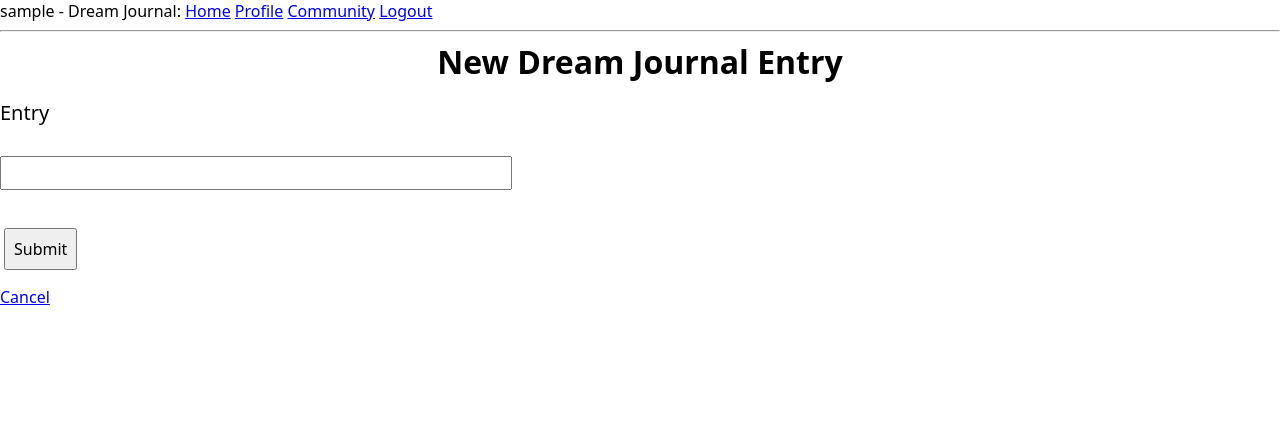
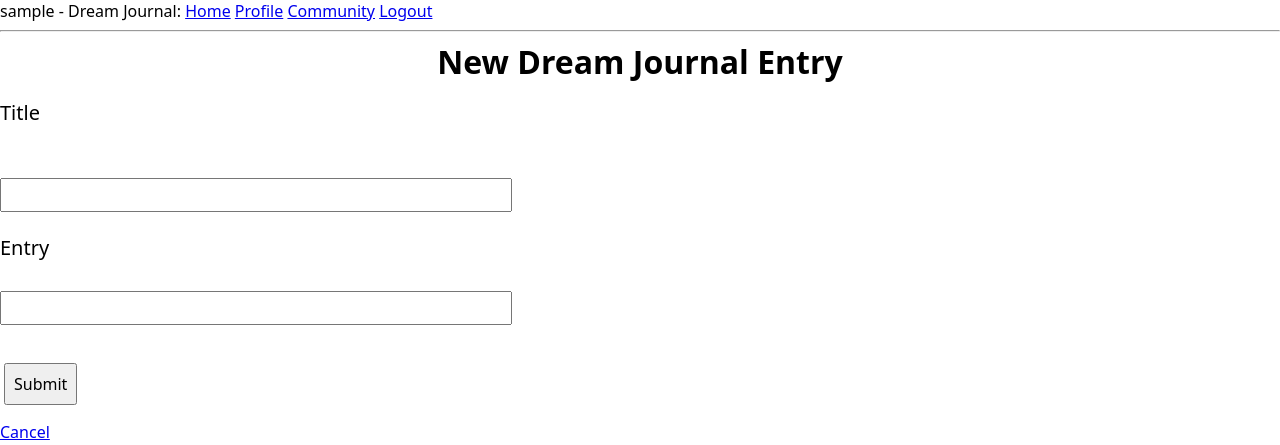
Before and after one commit to caseyjohn47/flask-dream-journal, a Flask app: page /new_entry in a window 1280 px wide. Shown: the top 445 px of the page. Run offline with Flask 2, Linux system fonts and the light colour scheme; the visitor is signed in with stand-in values (Sample User, id 1); data comes from the database, SQL or seed files in the repository.

Commit message:
added titles to dreams

```diff
--- a/app/forms.py
+++ b/app/forms.py
@@ -12,12 +12,14 @@ class LoginForm(FlaskForm):
 
 # Form for a new journal entry
 class NewEntryForm(FlaskForm):
-    entry = StringField('Entry', validators=[DataRequired(), Length(max=140)])
+    title = StringField('Title', validators=[DataRequired(), Length(max=50)])
+    entry = StringField('Entry', validators=[DataRequired(), Length(max=1000)])
     submit = SubmitField('Submit')
 
 # Form for editing a journal entry
 class EditEntryForm(FlaskForm):
-    entry = StringField('Entry', validators=[DataRequired(), Length(max=140)])
+    title = StringField('Title', validators=[DataRequired(), Length(max=50)])
+    entry = StringField('Entry', validators=[DataRequired(), Length(max=1000)])
     submit = SubmitField('Submit')
 
 # Form for editing about me
--- a/app/models.py
+++ b/app/models.py
@@ -25,7 +25,8 @@ class User(UserMixin, db.Model):
 # Post table
 class Post(db.Model):
     id = db.Column(db.Integer, primary_key=True)
-    body = db.Column(db.String(140))
+    title = db.Column(db.String(50))
+    body = db.Column(db.String(1000))
     timestamp = db.Column(db.DateTime, index=True, default=datetime.utcnow)
     user_id = db.Column(db.Integer, db.ForeignKey('user.id'))
 
--- a/app/routes.py
+++ b/app/routes.py
@@ -26,7 +26,7 @@ def index():
 def new_entry():
     form = NewEntryForm()
     if form.validate_on_submit():
-        p = Post(body=form.entry.data, author=current_user)
+        p = Post(body=form.entry.data, title=form.title.data, author=current_user)
         db.session.add(p)
         db.session.commit()
         return redirect(url_for('login'))
@@ -57,6 +57,7 @@ def edit_entry(id):
     post_to_edit = Post.query.get_or_404(id)
     form = EditEntryForm()
     if form.validate_on_submit():
+        post_to_edit.title = form.title.data
         post_to_edit.body = form.entry.data
         db.session.commit()
         return redirect(url_for('login'))
--- a/app/templates/community.html
+++ b/app/templates/community.html
@@ -8,6 +8,6 @@
     {% endfor %}
     <h2>Recent posts</h2>
     {% for post in posts %}
-        <div><p>{{ user_list[loop.index0].username }} posted this dream on {{ post.timestamp }}: <b>{{ post.body }}</b></p></div>
+        <div><p>{{ user_list[loop.index0].username }} posted this dream on {{ post.timestamp }}: {{ post.title }}<br><b>{{ post.body }}</b></p></div>
     {% endfor %}
 {% endblock %}
--- a/app/templates/edit.html
+++ b/app/templates/edit.html
@@ -5,6 +5,8 @@
     <form action="" method="post">
         {{ form.hidden_tag() }}
         <p>
+            {{ form.title.label }}<br><br>
+            {{ form.title(cols=100,rows=1)}}<br>
             {{ form.entry.label }}<br><br>
             {{ form.entry(cols=100,rows=50)}}<br>
             {% for error in form.entry.errors %}
--- a/app/templates/index.html
+++ b/app/templates/index.html
@@ -5,7 +5,7 @@
     <h2>Welcome to your dream journal!</h2>
     <a class="action new-note" href="{{ url_for('new_entry') }}">New Journal Entry</a>
     {% for post in posts | reverse %}
-    <div><p>Dream from {{ post.timestamp }}: <b>{{ post.body }}</b></p></div>
+    <div><p>Dream from {{ post.timestamp }}: {{ post.title }}<br><b>{{ post.body }}</b></p></div>
     <a class="action edit-note" href="{{ url_for('edit_entry', id = post.id) }}">Edit</a>
 	<a class="action delete-note" href="{{ url_for('delete_entry', id = post.id) }}">Delete</a>
     {% endfor %}
--- a/app/templates/new.html
+++ b/app/templates/new.html
@@ -5,6 +5,8 @@
     <form action="" method="post">
         {{ form.hidden_tag() }}
         <p>
+            {{ form.title.label }}<br><br>
+            {{ form.title(cols=100,rows=1)}}<br>
             {{ form.entry.label }}<br>
             {{ form.entry(cols=100,rows=50)}}<br>
             {% for error in form.entry.errors %}
--- a/app/templates/profile.html
+++ b/app/templates/profile.html
@@ -20,7 +20,7 @@
     <h2>Dream Journal</h2>
     {% if posts %}
         {% for post in posts | reverse %}
-        <div><p>Dream from {{ post.timestamp }}: <b>{{ post.body }}</b></p></div>
+        <div><p>Dream from {{ post.timestamp }}: {{ post.title }}<br><b>{{ post.body }}</b></p></div>
         {% endfor %}
     {% else %}
     <p>No posts yet!</p>
```
